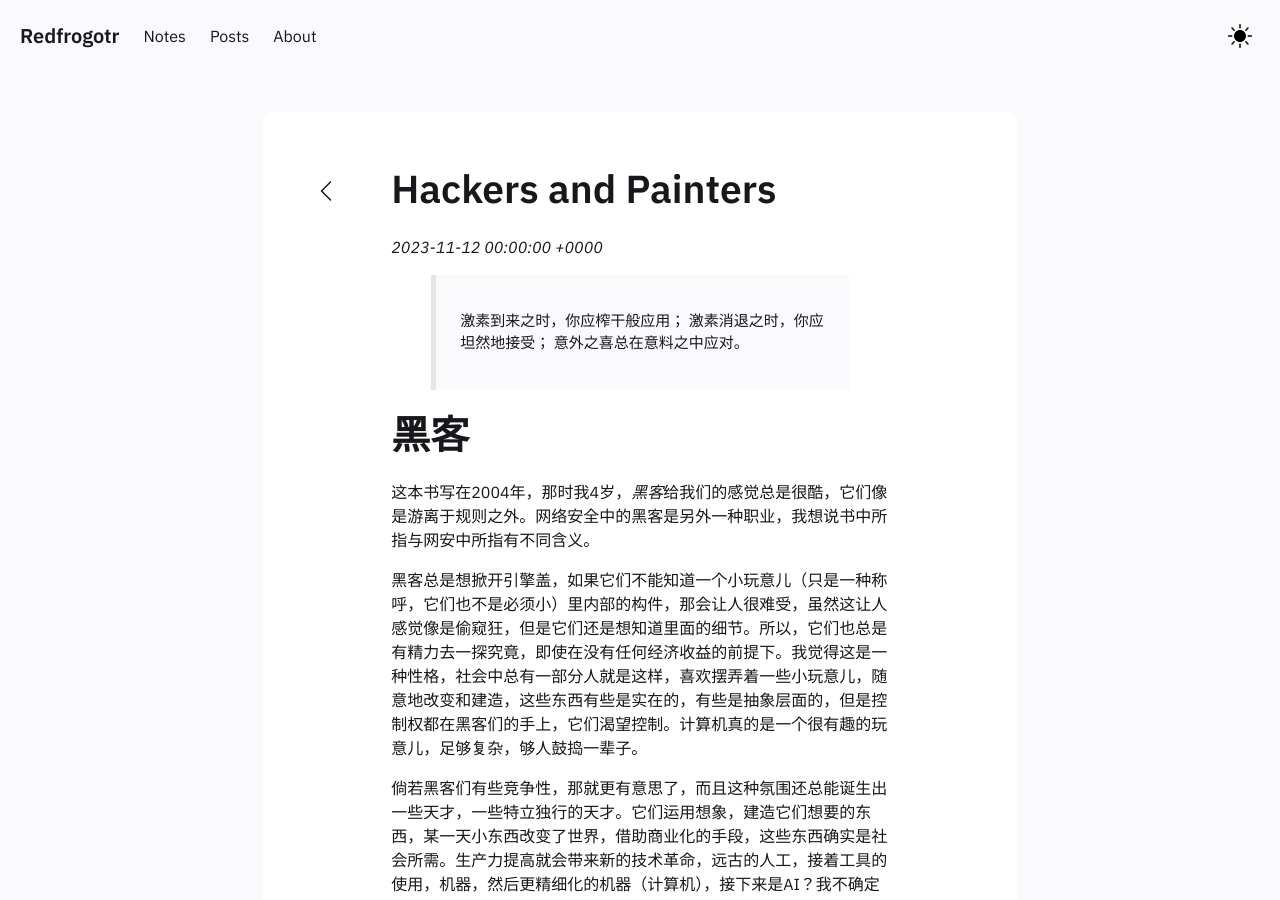
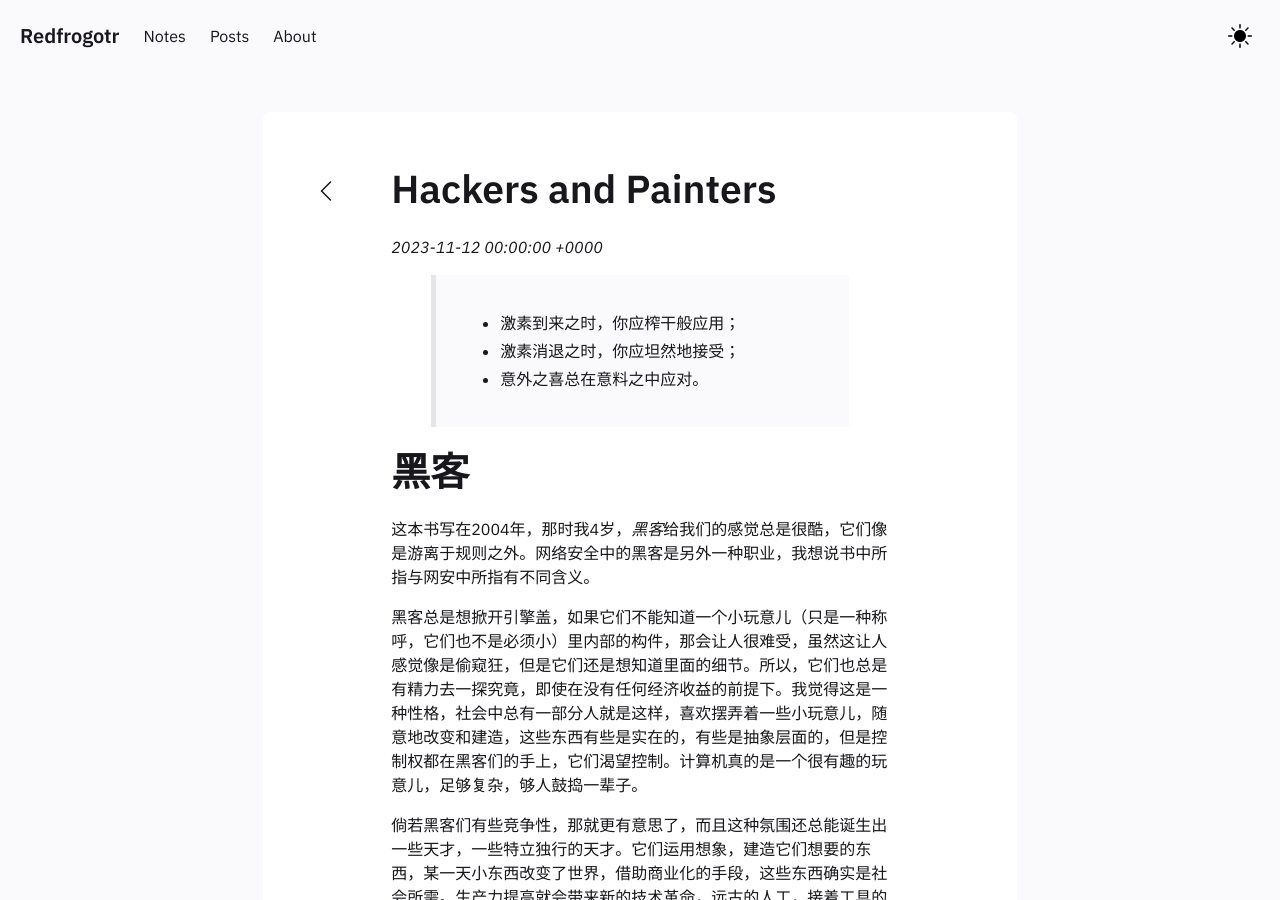
Before and after one commit to redfrogotr/redfrogotr.github.io, a Jekyll site: the page built from _notes/Reading Notes/2023/Hackers and Painters.md, in a window 1280 px wide and 900 px high. Built offline with Jekyll 4.4.1, drawn with Linux system fonts in a browser that asks for light colours.

```diff
--- a/_notes/Reading Notes/2023/Hackers and Painters.md
+++ b/_notes/Reading Notes/2023/Hackers and Painters.md
@@ -4,9 +4,9 @@ notetype : feed
 date : 2023-11-12
 ---
 
->激素到来之时，你应榨干般应用；
->激素消退之时，你应坦然地接受；
->意外之喜总在意料之中应对。
+>- 激素到来之时，你应榨干般应用；
+>- 激素消退之时，你应坦然地接受；
+>- 意外之喜总在意料之中应对。
 
 # 黑客
 
```
